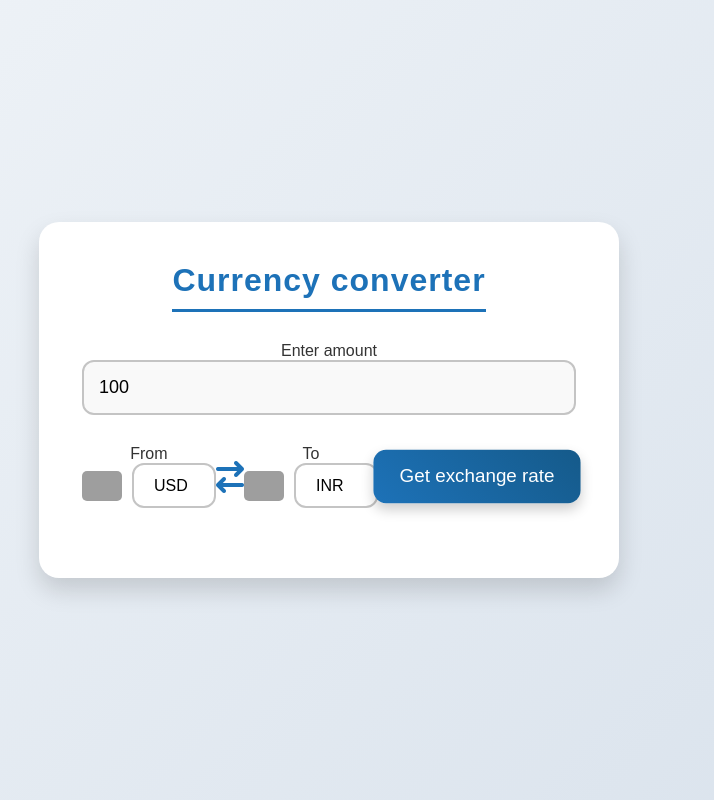
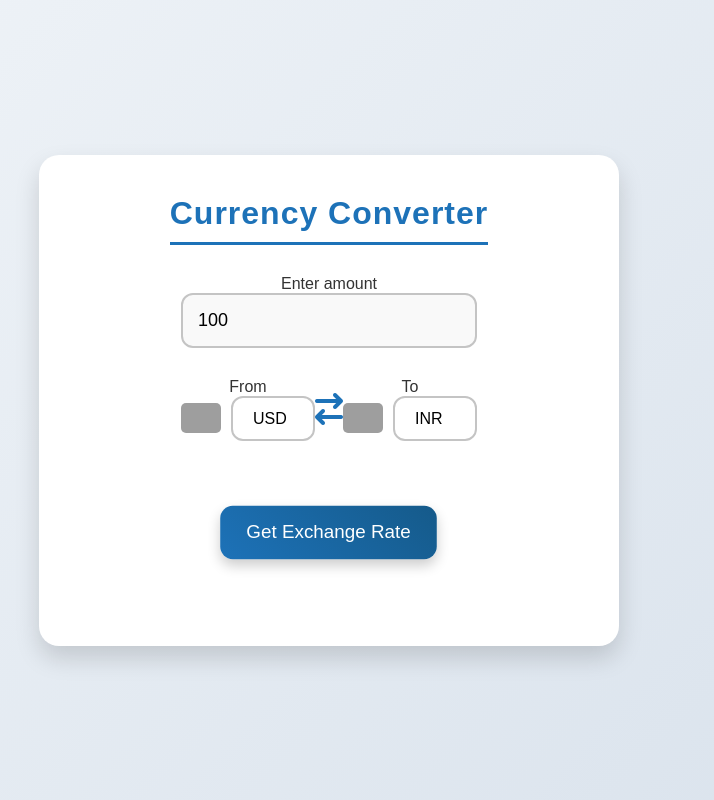
Before and after one commit to Prateekfrfr/Currency-converter, a plain HTML site: page index.html in a window 1280 px wide. Shown: the whole page, without its empty margins (311-1025 px from the left). Drawn offline with Linux system fonts and the light colour scheme; no server answers; grey boxes are pictures that could not be loaded.

Commit message:
index.html

```diff
--- a/index.html
+++ b/index.html
@@ -3,14 +3,13 @@
 <head>
     <meta charset="UTF-8">
     <meta name="viewport" content="width=device-width, initial-scale=1.0">
-        <title>Currency converter</title>
+    <title>Currency Converter</title>
     <link href="style.css" rel="stylesheet">
     <link rel="stylesheet" href="https://cdnjs.cloudflare.com/ajax/libs/font-awesome/6.6.0/css/all.min.css" integrity="sha512-Kc323vGBEqzTmouAECnVceyQqyqdsSiqLQISBL29aUW4U/M7pSPA/gEUZQqv1cwx4OnYxTxve5UMg5GT6L4JJg==" crossorigin="anonymous" referrerpolicy="no-referrer" />
-
 </head>
 <body>
     <div class="container">
-            <h1>Currency converter</h1>
+        <h1>Currency Converter</h1>
         <form>
             <div class="amount">
                 <p>Enter amount</p>
@@ -21,9 +20,7 @@
                     <p>From</p>
                     <div class="select-container">
                         <img src="https://flagsapi.com/US/flat/64.png">
-                        <select name="from">
-
-                        </select>
+                        <select name="from"></select>
                     </div>
                 </div>
                 <i class="fa-solid fa-arrow-right-arrow-left" id="icon"></i>
@@ -34,17 +31,14 @@
                         <select name="to"></select>
                     </div>
                 </div>
+            </div>
+            <br><br>
+            <button id="button" class="button">Get Exchange Rate</button>
             <br><br>
             <div class="msg"></div>
-
-
-            <button id="button" class="button">Get exchange rate</button>
         </form>
-
     </div>
     <script src="codes.js"></script>
     <script src="index.js"></script>
-
-
 </body>
 </html>
```
Lines whose indentation alone changed are shown as unchanged.
